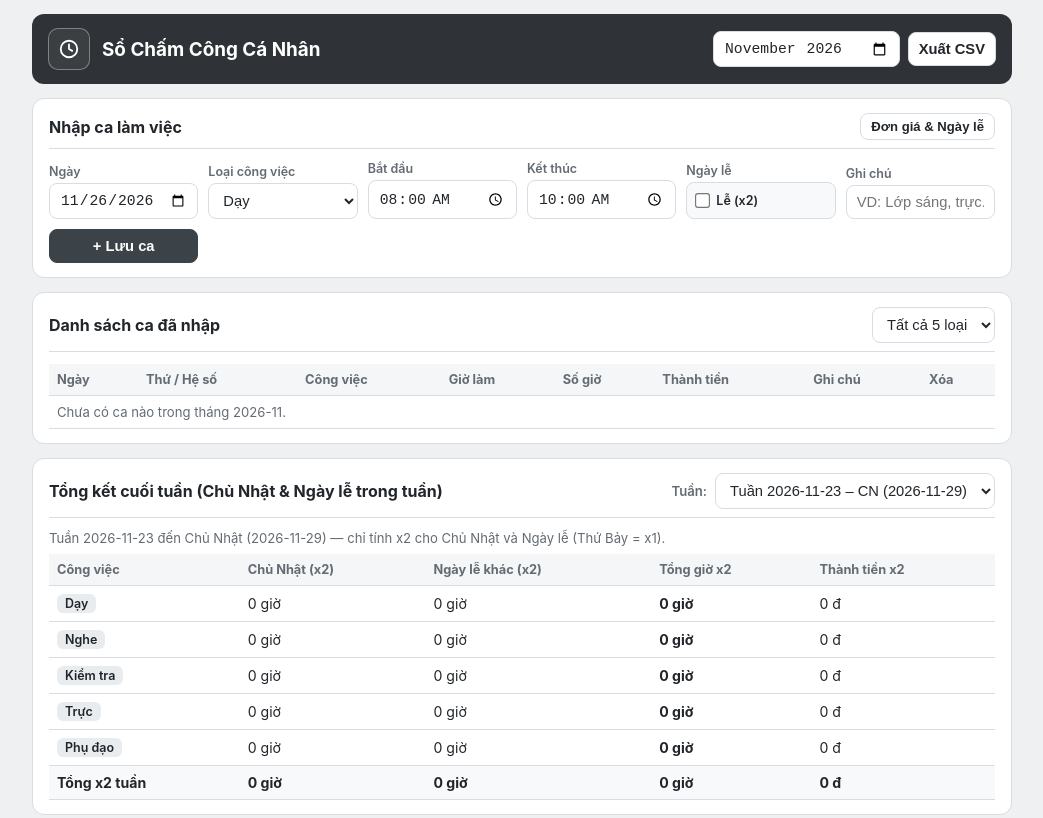
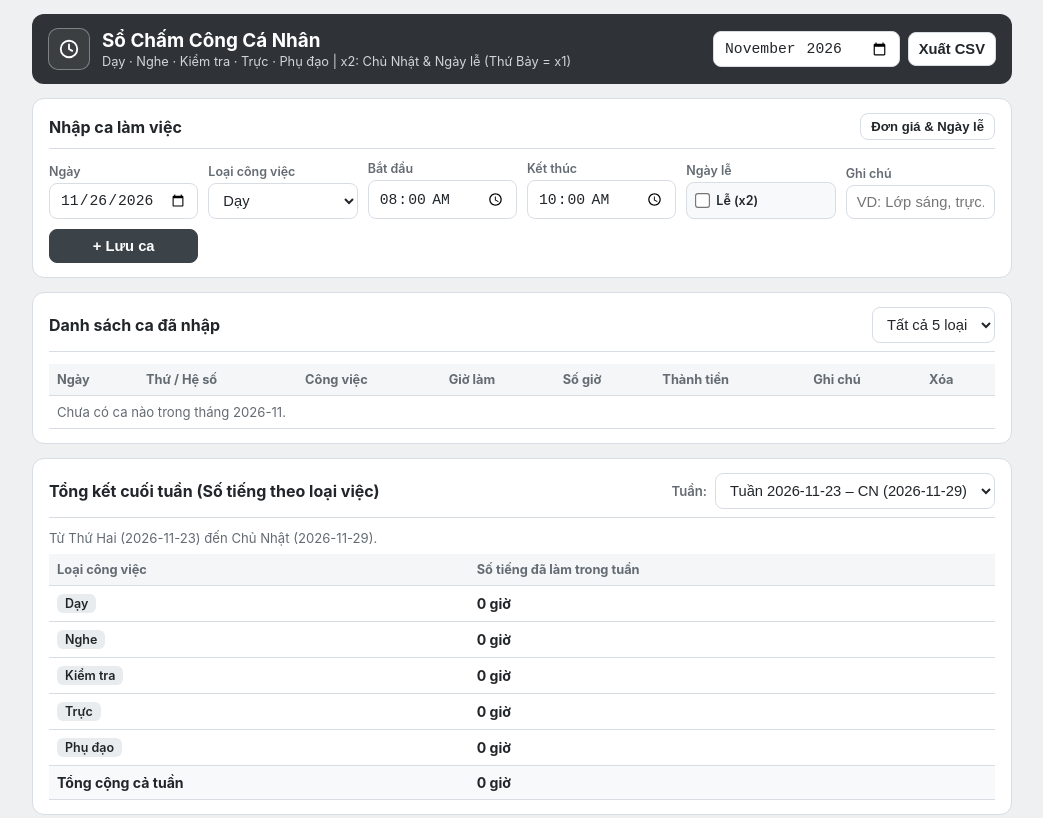
Before and after one commit to nguyenthuythieny/B-ng-Ch-m-C-ng, a plain HTML site: page index.html in a window 1280 px wide. Shown: the top 818 px of the page, without its empty margins (118-1161 px from the left). Drawn offline with Linux system fonts and the light colour scheme.

Commit message:
Update index.html

```diff
--- a/index.html
+++ b/index.html
@@ -271,6 +271,7 @@
         </div>
         <div>
           <h1>Sổ Chấm Công Cá Nhân</h1>
+          <p>Dạy · Nghe · Kiểm tra · Trực · Phụ đạo | x2: Chủ Nhật &amp; Ngày lễ (Thứ Bảy = x1)</p>
         </div>
       </div>
       <div class="controls-inline">
@@ -393,10 +394,10 @@
       </div>
     </div>
 
-    <!-- 3. TỔNG KẾT CUỐI TUẦN -->
+    <!-- 3. TỔNG KẾT CUỐI TUẦN: CHỈ SỐ TIẾNG TỪNG LOẠI VIỆC TRONG TUẦN -->
     <div class="panel">
       <div class="panel-title">
-        <span>Tổng kết cuối tuần (Chủ Nhật &amp; Ngày lễ trong tuần)</span>
+        <span>Tổng kết cuối tuần (Số tiếng theo loại việc)</span>
         <div class="controls-inline">
           <label for="weekSelect" class="muted" style="margin:0;">Tuần:</label>
           <select id="weekSelect"></select>
@@ -407,11 +408,8 @@
         <table>
           <thead>
             <tr>
-              <th>Công việc</th>
-              <th>Chủ Nhật (x2)</th>
-              <th>Ngày lễ khác (x2)</th>
-              <th>Tổng giờ x2</th>
-              <th>Thành tiền x2</th>
+              <th>Loại công việc</th>
+              <th>Số tiếng đã làm trong tuần</th>
             </tr>
           </thead>
           <tbody id="weekSummaryBody"></tbody>
@@ -606,40 +604,29 @@
       const mon = weekSelectEl.value;
       const sun = addDays(mon, 6);
       const dates = new Set(Array.from({ length: 7 }, (_, i) => addDays(mon, i)));
-      document.getElementById("weekDesc").textContent = `Tuần ${mon} đến Chủ Nhật (${sun}) — chỉ tính x2 cho Chủ Nhật và Ngày lễ (Thứ Bảy = x1).`;
+      document.getElementById("weekDesc").textContent = `Từ Thứ Hai (${mon}) đến Chủ Nhật (${sun}).`;
 
-      const map = {};
-      JOBS.forEach(j => map[j] = { sun: 0, hol: 0 });
+      const hoursByJob = {};
+      JOBS.forEach(j => hoursByJob[j] = 0);
 
       shifts.forEach(s => {
         if (!JOBS.includes(s.job) || !dates.has(s.date)) return;
-        if (!hasX2(s.date, s.holiday)) return;
-        if (dayIdx(s.date) === 0) map[s.job].sun += s.hours;
-        else map[s.job].hol += s.hours;
+        hoursByJob[s.job] += s.hours;
       });
 
-      let tSun = 0, tHol = 0, tH = 0, tMoney = 0;
+      let totalWeekHours = 0;
       let html = JOBS.map(j => {
-        const sunH = map[j].sun;
-        const holH = map[j].hol;
-        const sumH = sunH + holH;
-        const money = sumH * (rates[j] || 0) * 2;
-        tSun += sunH; tHol += holH; tH += sumH; tMoney += money;
+        const h = hoursByJob[j];
+        totalWeekHours += h;
         return `<tr>
           <td><span class="tag">${j}</span></td>
-          <td>${fmtH(sunH)}</td>
-          <td>${fmtH(holH)}</td>
-          <td><strong>${fmtH(sumH)}</strong></td>
-          <td>${fmtVND(money)}</td>
+          <td><strong>${fmtH(h)}</strong></td>
         </tr>`;
       }).join("");
 
       html += `<tr class="sum-row">
-        <td>Tổng x2 tuần</td>
-        <td>${fmtH(tSun)}</td>
-        <td>${fmtH(tHol)}</td>
-        <td>${fmtH(tH)}</td>
-        <td>${fmtVND(tMoney)}</td>
+        <td>Tổng cộng cả tuần</td>
+        <td>${fmtH(totalWeekHours)}</td>
       </tr>`;
       document.getElementById("weekSummaryBody").innerHTML = html;
     }
```
